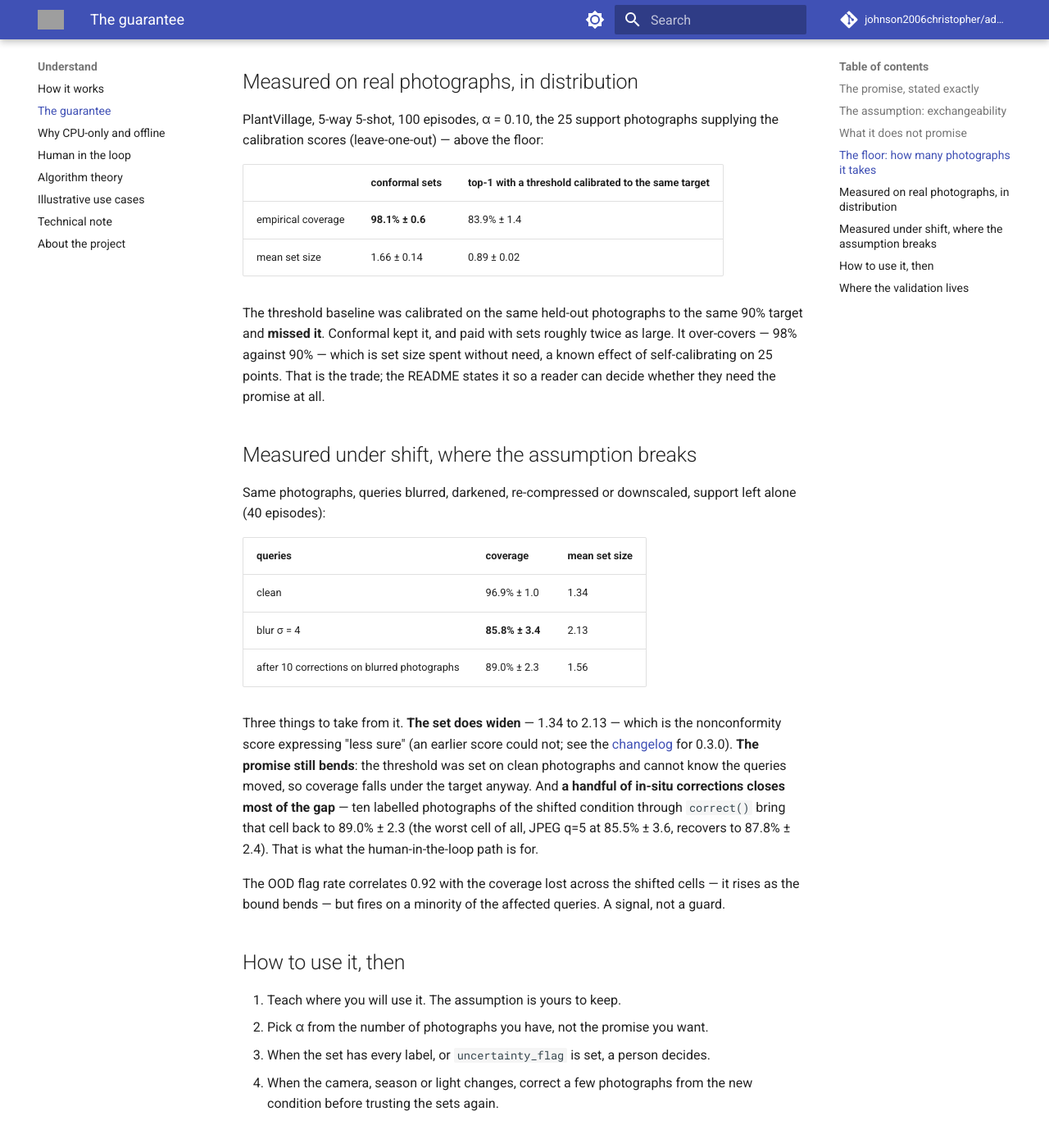
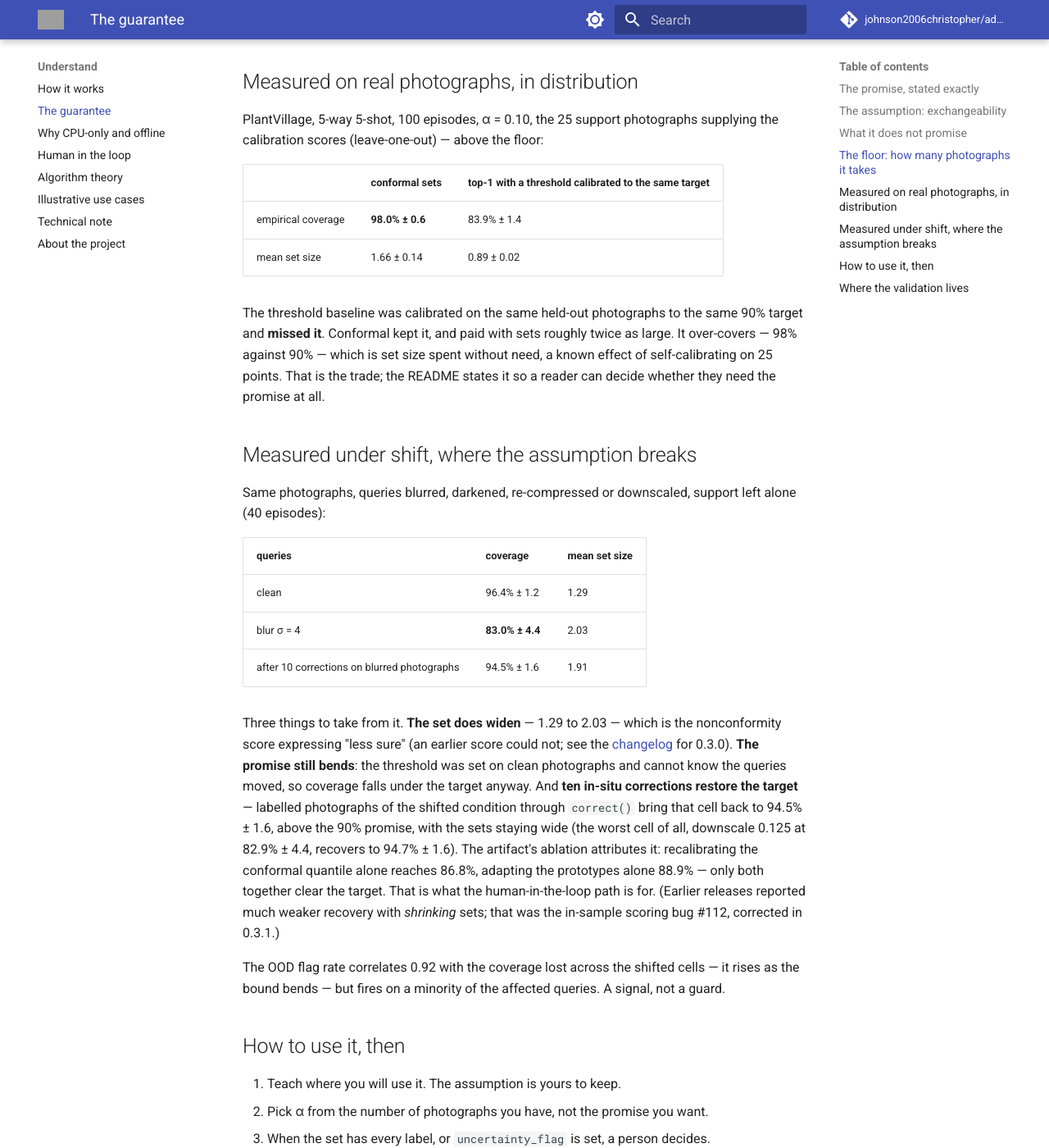
Before and after one commit to johnson2006christopher/adaptshot, an MkDocs documentation site: the page built from docs/understand/the-guarantee.md, in a window 1280 px wide and 1400 px high, scrolled down 2064 px. Shown: the whole window at 82% size. Built offline with MkDocs 1.6.1 and Material for MkDocs 9.7.7, drawn with Linux system fonts in a browser that asks for light colours; comment, search, counter and statistics services are not loaded; grey boxes are pictures that could not be loaded.

Commit message:
docs: the-guarantee quotes the regenerated cells and names the 0.3.0 recovery for what it was (#112, #114)

```diff
--- a/docs/understand/the-guarantee.md
+++ b/docs/understand/the-guarantee.md
@@ -45,7 +45,7 @@ PlantVillage, 5-way 5-shot, 100 episodes, α = 0.10, the 25 support photographs
 
 | | conformal sets | top-1 with a threshold calibrated to the same target |
 |---|---|---|
-| empirical coverage | **98.1% ± 0.6** | 83.9% ± 1.4 |
+| empirical coverage | **98.0% ± 0.6** | 83.9% ± 1.4 |
 | mean set size | 1.66 ± 0.14 | 0.89 ± 0.02 |
 
 The threshold baseline was calibrated on the same held-out photographs to the same 90% target and **missed it**. Conformal kept it, and paid with sets roughly twice as large. It over-covers — 98% against 90% — which is set size spent without need, a known effect of self-calibrating on 25 points. That is the trade; the README states it so a reader can decide whether they need the promise at all.
@@ -56,11 +56,11 @@ Same photographs, queries blurred, darkened, re-compressed or downscaled, suppor
 
 | queries | coverage | mean set size |
 |---|---|---|
-| clean | 96.9% ± 1.0 | 1.34 |
-| blur σ = 4 | **85.8% ± 3.4** | 2.13 |
-| after 10 corrections on blurred photographs | 89.0% ± 2.3 | 1.56 |
+| clean | 96.4% ± 1.2 | 1.29 |
+| blur σ = 4 | **83.0% ± 4.4** | 2.03 |
+| after 10 corrections on blurred photographs | 94.5% ± 1.6 | 1.91 |
 
-Three things to take from it. **The set does widen** — 1.34 to 2.13 — which is the nonconformity score expressing "less sure" (an earlier score could not; see the [changelog](../reference/changelog.md) for 0.3.0). **The promise still bends**: the threshold was set on clean photographs and cannot know the queries moved, so coverage falls under the target anyway. And **a handful of in-situ corrections closes most of the gap** — ten labelled photographs of the shifted condition through `correct()` bring that cell back to 89.0% ± 2.3 (the worst cell of all, JPEG q=5 at 85.5% ± 3.6, recovers to 87.8% ± 2.4). That is what the human-in-the-loop path is for.
+Three things to take from it. **The set does widen** — 1.29 to 2.03 — which is the nonconformity score expressing "less sure" (an earlier score could not; see the [changelog](../reference/changelog.md) for 0.3.0). **The promise still bends**: the threshold was set on clean photographs and cannot know the queries moved, so coverage falls under the target anyway. And **ten in-situ corrections restore the target** — labelled photographs of the shifted condition through `correct()` bring that cell back to 94.5% ± 1.6, above the 90% promise, with the sets staying wide (the worst cell of all, downscale 0.125 at 82.9% ± 4.4, recovers to 94.7% ± 1.6). The artifact's ablation attributes it: recalibrating the conformal quantile alone reaches 86.8%, adapting the prototypes alone 88.9% — only both together clear the target. That is what the human-in-the-loop path is for. (Earlier releases reported much weaker recovery with *shrinking* sets; that was the in-sample scoring bug #112, corrected in 0.3.1.)
 
 The OOD flag rate correlates 0.92 with the coverage lost across the shifted cells — it rises as the bound bends — but fires on a minority of the affected queries. A signal, not a guard.
 
```
